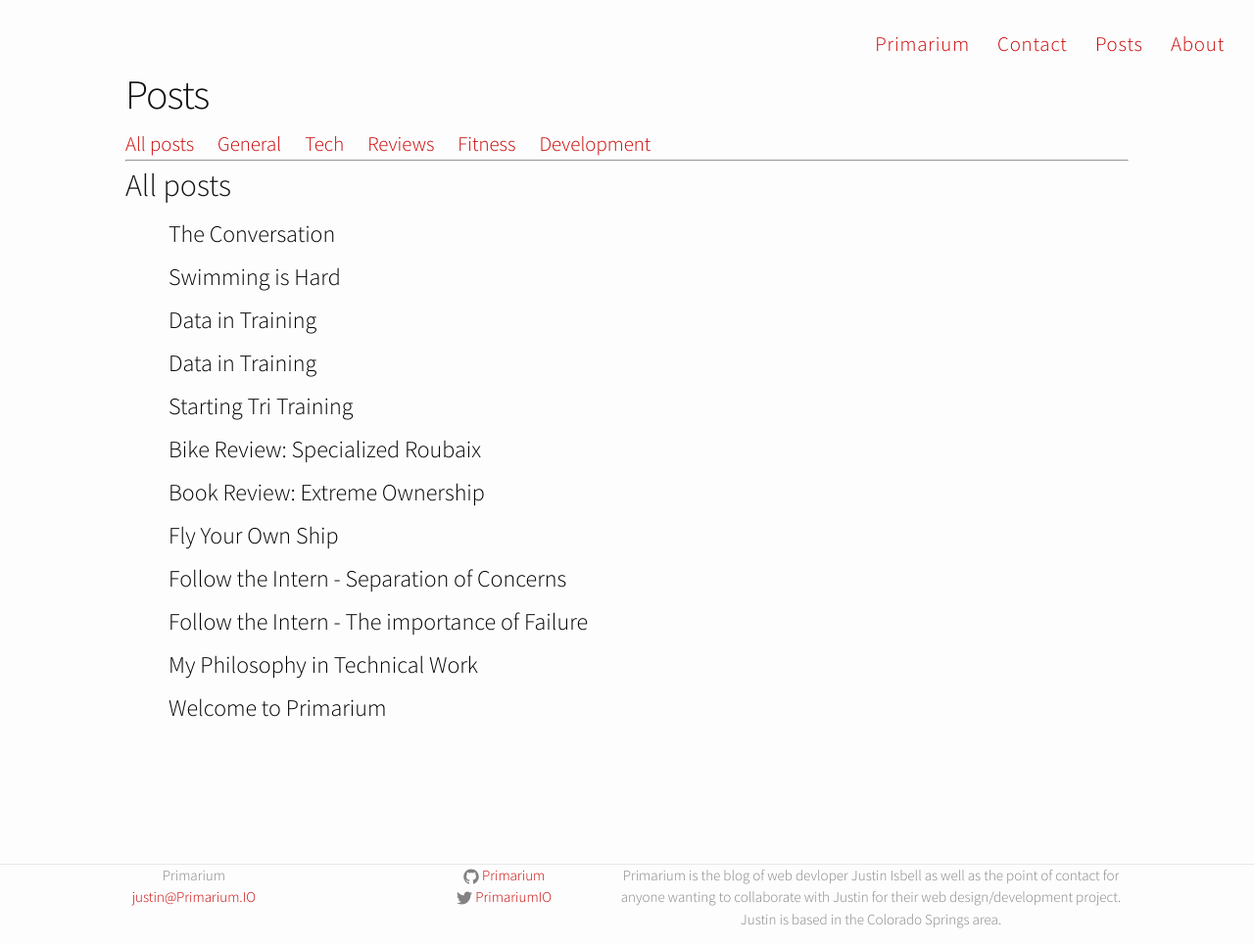
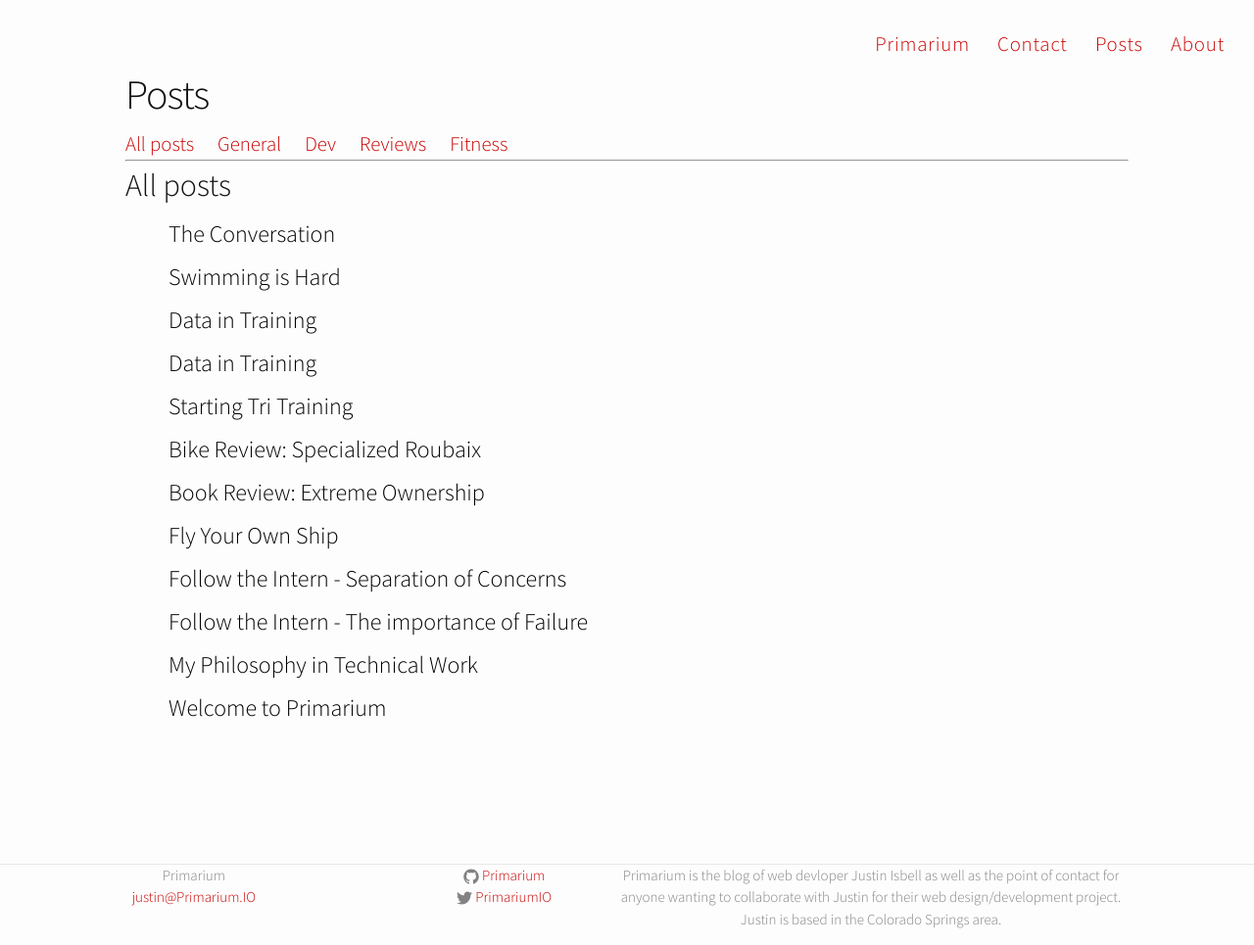
Before and after one commit to primarium/Primarium, a Jekyll site: the page built from Posts.md, in a window 1280 px wide. Shown: the whole page at 98% size. Built offline with Jekyll 4.4.1, drawn with Linux system fonts in a browser that asks for light colours.

Commit message:
Tag Updates

```diff
--- a/_posts/2016-09-07-my-philosophy.markdown
+++ b/_posts/2016-09-07-my-philosophy.markdown
@@ -2,7 +2,7 @@
 layout: post
 title:  "My Philosophy in Technical Work"
 date:   2016-09-07 10:15:08 -0600
-categories: Tech
+categories: Dev
 ---
 
 To help frame my work, give reference to how decisions are made in projects, and to share my views on what is important in a software development project I thought I would share my top considerations once I've accepted a project.
--- a/_posts/2016-09-22-follow-the-intern.markdown
+++ b/_posts/2016-09-22-follow-the-intern.markdown
@@ -2,7 +2,7 @@
 layout: post
 title:  "Follow the Intern - The importance of Failure"
 date:   2016-09-22 13:40:08 -0600
-categories: Tech
+categories: Dev
 ---
 I was recently asked to review some work done by an Intern at work over the summer. The intern had written an MVC app that was meant for managing some training data. The Intern (well call him Sam) had pretty well been left to his own devices while working on the project. A developer occasionally gave suggestions but that was it for the most part. In a result that will, I'm assuming, not come as a surprise the intern made quite a few mistakes. This post is an introduction to a series of posts where I will be going through some of the more common mistakes or errors the intern made in both the design and development phases of the project.
 
--- a/_posts/2016-10-21-Separation-of_Concerns.markdown
+++ b/_posts/2016-10-21-Separation-of_Concerns.markdown
@@ -2,7 +2,7 @@
 layout: post
 title:  "Follow the Intern - Separation of Concerns"
 date:   2016-10-12 12:33:08 -0600
-categories: Tech
+categories: Dev
 ---
 ### Separation of Concerns
 
--- a/_posts/2017-4-11-Fly_Your_Own_Ship.markdown
+++ b/_posts/2017-4-11-Fly_Your_Own_Ship.markdown
@@ -2,7 +2,7 @@
 layout: post
 title:  "Fly Your Own Ship"
 date:   2017-04-11 12:33:08 -0600
-categories: Tech General
+categories: Dev General
 ---
 
 Note: I've removed some old posts and so it may look like a big gap between now and my last post but I just decided to drop some things. I got a 3d printer and was going to write about it but I've decided I don't want to write about that so I dropped the posts. Back to the intern.
--- a/_posts/2018-03-05-the-conversation.markdown
+++ b/_posts/2018-03-05-the-conversation.markdown
@@ -2,10 +2,10 @@
 layout: post
 title:  "The Conversation"
 date:   2018-03-05 12:33:08 -0600
-categories: Development
+categories: Dev
 ---
 
-##The Conversation
+## The Conversation
 
 The conversation has more control over the outcomes of our projects than we like to admit. I can write great code, I can write performant code. I can write code that is so flexible that no kind of messed up data thrown at it causes any bad exposures or mishandlings. Guess what? <strong>It does not matter</strong>
 
@@ -14,33 +14,33 @@ Regardless of how good or bad your code, review process, versioning and branchin
 Think of this from a manufacturing perspective. If I'm an engineer and I get asked to find a way to make a racecar lighter and I instead find a way to make a racecar smaller, but just as heavy, I havent solved any problems. The power to weight ratio of the car will remain the same. Maybe there is some advantage gained, but guess what, the person who hired you to make the racecar lighter isn't going to be particularly pleased. More often than not, software solutions that do not solve the problems they have been asked to solve deliver no value to your organization, customers, or even yourself. The thing that probably did happen, is someone in your organization probably has to socialize that yet again, IT gave them a swing when they had asked for a ladder.
 
 
-##Why do good conversations matter
+## Why do good conversations matter
 
 The best way to avoid missing on a delivery is to have a common understanding with your stakeholders and customers about what it is that you need to deliver. That common uderstanding relies on several factors, but ultimately the way to get there is to simply talk to the people you need to deliver working software to. This creates oppourtunities for clarification, refinement, and a deeper understanding of the problems being solved. Often times assumptions have been made at some level about what software can and cannot do. The limitations of a platform, license, environment, or legal restrictions could make an assumed solution invalid. <strong>A good conversation gives you the chance to chalenge those assumptions.</strong>
 
-##How to have good conversations
+## How to have good conversations
 
 The most important aspect of a good conversation is to let experts be experts. What that means is that the software developer needs to trust that the stakeholders involved understand the problems that need to be solved. The stakeholders also need to trust that the developer understands how to solve them. This mutual trust and respect means that both parties will listen to the other on the parts that they hold expertise. If I, as a stakeholder ask for a way for people to pay our company on their cell phone and ask the developer of team for the best way to do that then we have a good conversation. If I come to the developer and ask for a way to pay us through a mobile web app written using react.js, I may have overstepped.
 
 Understanding the demarcation lines of expertise is tricky, and ultimately depends on the structure of your organization. The key here is to understand your own organization and structure and to respect the authority that each group has. Regardless of where those lines lie, coming to a conversation with respect will make the most difference.
 
-###Challenge Assumptions
+### Challenge Assumptions
 
 The biggest place we can save ourselves and our stakeholders from getting a solution that solves an irrelevant problem is to challenge both our and their assumptions about what our problem is and what kinds of solutions we need. To do this effectively we must first have the previously mentioned respect. The next step is to listen, and to clarify. Let the stakeholders explain what they want, and let them explain fully. This is a great place to not interrupt, and to write down your questions until they have finished presenting their problems and possibly a suggested solution. When you have heard the vision and intent start asking questions.
 
 <strong>Ask good questions</strong> Good questions are questions that are not leading, that are hopefuly restatements of what you understand the stakeholders to want, and show good faith in trying to solve problems. "Why would you ever want an android app for the apple watch?" is not a good question. "Are you saying you want to support the apple watch on our android app? How often do our users that buy their smartwatches from apple but then buy android smartphones?" is a much better question. In this made up scenario the stakeholder just meant a smart watch, and not an apple watch. Regardless of how crazy or off the wall an idea may seem, ask questions that challenge it, but also respect it. If an idea sounds absolutely crazy, it might be better to see where you might misunderstand, rather than challenge the sanity of your stakeholders.
 
-###Follow up, Be specific
+### Follow up, Be specific
 
 The last bit that makes a good conversation good is what happens after. Depending on the way work flows through your organization use the appropriate tool to digest what you understand is desired and then follow up with a restatement of what you plan on delivering. Be specific enough that the stakeholders should not be suprised by what they get when you deliver. This gives one last chance for a check on clarity of your goals with the solution. A simple email stating:
 
 >"Hey Bill, I understand that we need our current website to be accessible from a mobile device. I am going to make our website responsive, which is to say I will update our current website to dynamically change its shape and layout to fit the screen that is accessing it regardless of size. I know we had some confusion about whether or not this would impact our mobile apps so I am also confirming that none of these changes will impact the look, feel, or functionality of our mobile apps, and that if that is desired will constitute a new story being written. If you could confirm for me that my understanding of what I am delivering is correct I'd appreciate it. It was good talking to you today Bill. --Justin">
 
-##How to recognize bad conversations
+## How to recognize bad conversations
 
 Bad conversations are actually pretty easy to spot. The challenge is just paying attention. The biggest things you will see with bad conversations are when devlopers and product owners/customers are using advesarial language. If the conversation is combative that usually means you aren't hearing each other well. Another indicator is if one side of the conversation is being prescriptive to the other side. "You don't need a mobile website, you need an app. We shouldn't even be doing this" Language like that just makes it harder to make progress. In general if you are working together and talking in a way that takes you to serving your organization in the best ways possible then you are at least staying away from the worst conversations.
 
 
-##Takeway
+## Takeway
 
 Having good conversations is hard. Having bad conversations are harder. As devlopers, product owners, customers, and just as people, the better we can communicate and the more we learn to hear each other the better things will go. As far as we know there are no mind readers, and so we must be sure to clearly communicate to each other. If we do not then we risk losing track of what is important.
```
